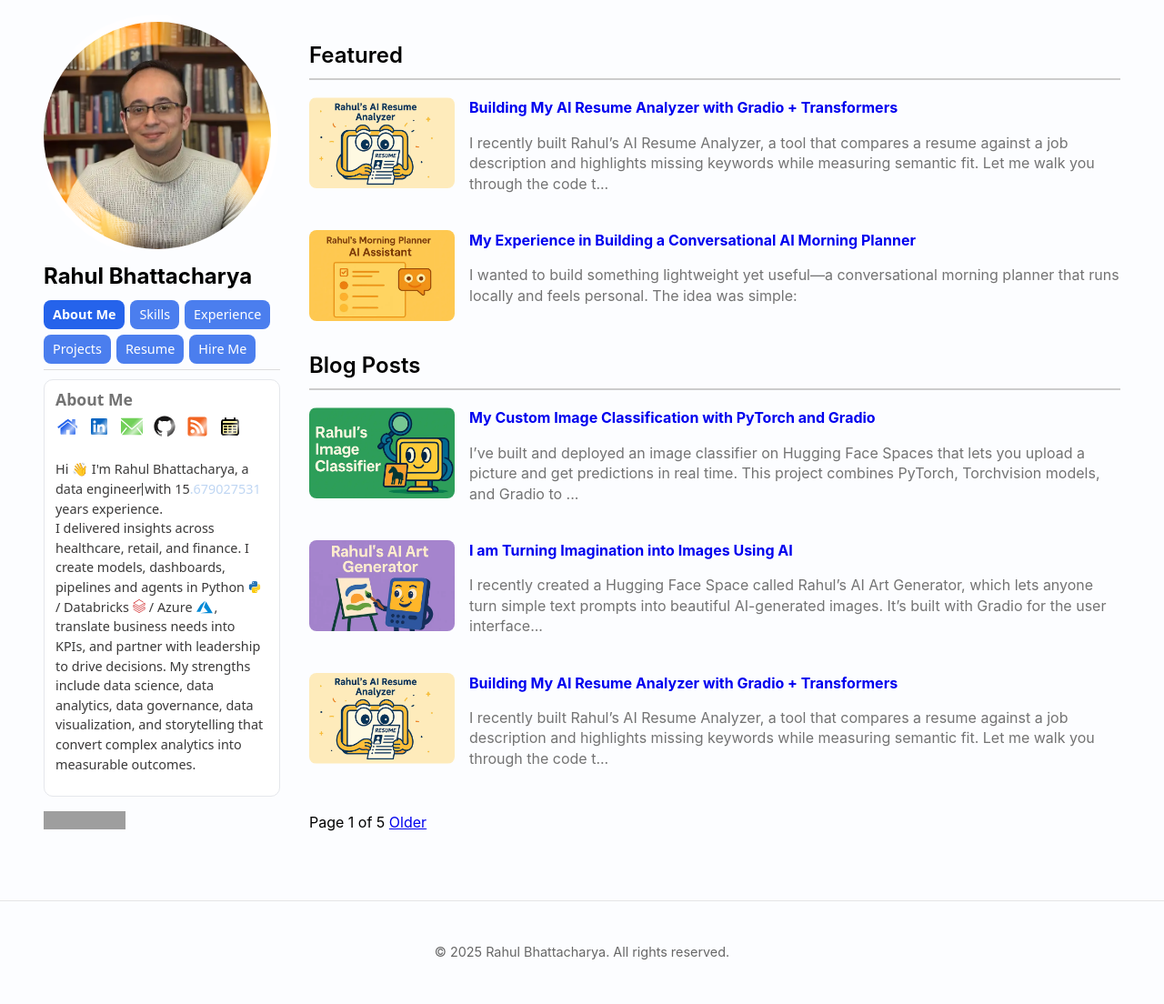
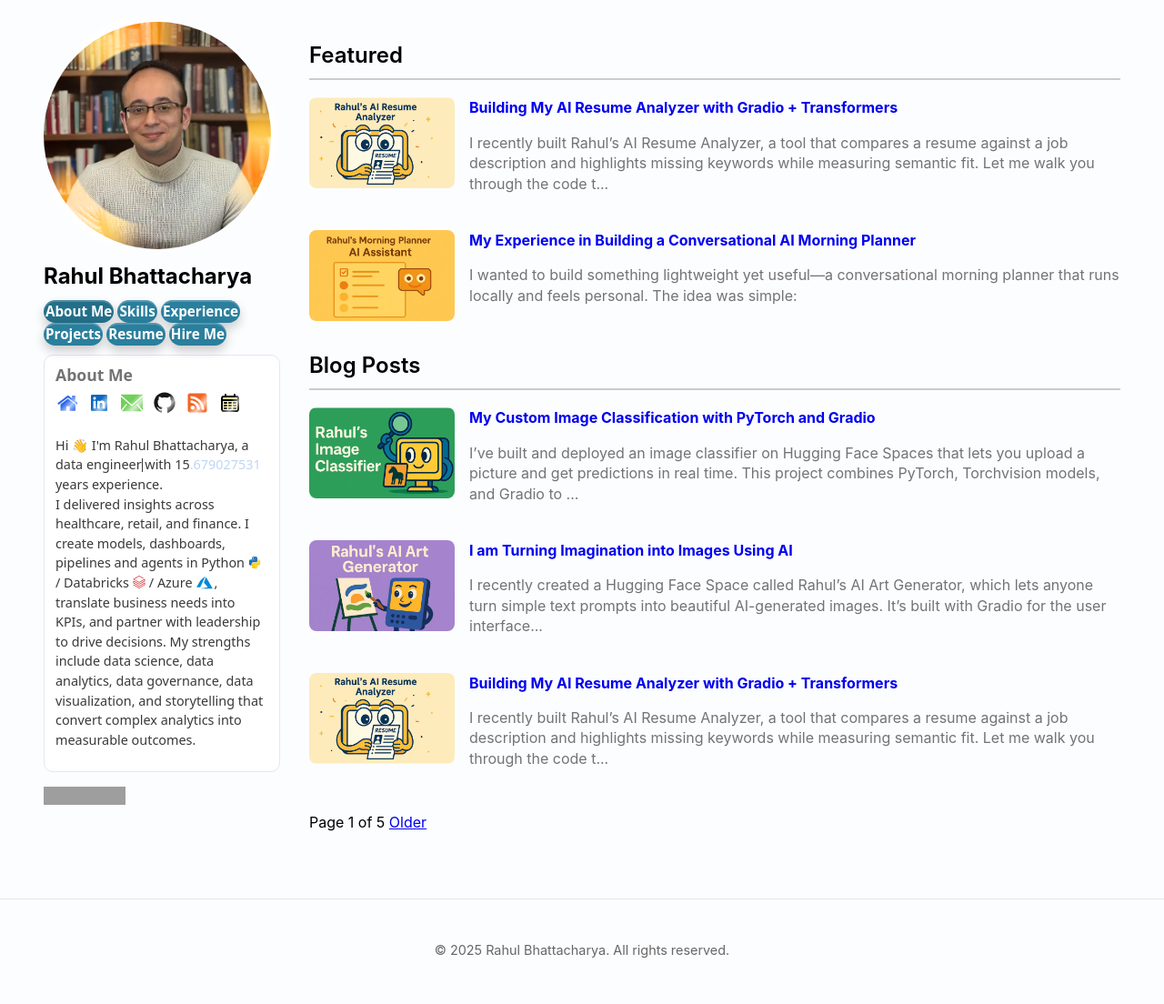
Before and after one commit to RahulBhattacharya1/RahulBhattacharya1.github.io, a Jekyll site: the page built from index.html, in a window 1280 px wide. Shown: the whole page at 91% size. Built offline with Jekyll 4.4.1, drawn with Linux system fonts in a browser that asks for light colours; the list of posts is cut into pages by our own code; grey boxes are pictures that could not be loaded.

Commit message:
Update main.scss

```diff
--- a/assets/css/main.scss
+++ b/assets/css/main.scss
@@ -987,48 +987,54 @@ pre {
   font-family: system-ui, sans-serif;
 }
 
-/* Make the buttons content-sized and allow wrapping if needed */
-.bio-tabs .tab-buttons{
-  display: flex;
-  flex-wrap: wrap;         /* prevents horizontal overflow */
-  gap: 6px;
-  border-bottom: 1px solid #ddd;
-  padding-bottom: 6px;
-  /*margin-top: 0.75rem;*/
+/* Pill buttons */
+.bio-tabs .tab-btn{
+  display: inline-flex;
+  align-items: center;
+  justify-content: center;
+  flex: 0 0 auto;
+
+  padding: 2px 2px;          /* roomier, like the sample */
+  font-size: 0.95rem;
+  font-weight: 600;
+
+  color: #fff;
+  background: #2a7f9d;         /* teal/blue */
+  border: none;
+  border-radius: 9999px;       /* pill shape */
+
+  /* soft depth + slight top highlight */
+  box-shadow:
+    0 6px 12px rgba(0,0,0,.20),
+    inset 0 2px 0 rgba(255,255,255,.20);
+
+  text-decoration: none;
+  cursor: pointer;
+  transition: transform .12s ease, box-shadow .15s ease, filter .15s ease;
 }
 
-/* Tight, small pills */
-.bio-tabs .tab-btn{
-  flex: 0 0 auto;          /* fit to content, don't stretch */
-  padding: 6px 10px;
-  font-size: 0.9rem;
-  background: #4B7EEE;
-  border: 0px solid #80A8FF;
-  border-radius: 8px;
-  cursor: pointer;
-  transition: background .2s, border-color .2s;
-  text-decoration: none;
+/* make sure our :hover beats the generic .tab-btn:hover rule below */
+.bio-tabs .tab-btn:hover{
+  transform: translateY(-1px);
+  box-shadow:
+    0 10px 18px rgba(0,0,0,.24),
+    inset 0 2px 0 rgba(255,255,255,.20);
+  filter: brightness(1.03);
+}
+
+.bio-tabs .tab-btn:active{
+  transform: translateY(0);
+  box-shadow:
+    inset 0 2px 4px rgba(0,0,0,.25),
+    0 4px 8px rgba(0,0,0,.18);
+}
+
+/* active tab stays filled, a touch darker */
+.bio-tabs .tab-btn.active{
+  background: #236f89;
   color: #fff;
 }
 
-.tab-btn:last-child {
-  border: 0px solid #ddd;
-}
-
-.tab-btn:hover {
-  background: #336EEE;
-  text-decoration: none;
-  color: #fff;
-}
-
-/* Active state as a filled pill (still compact) */
-.bio-tabs .tab-btn.active{
-  background: #2563eb;
-  border: 0px solid #0442CA;
-  font-weight: 600;
-  text-decoration: none;
-  color: #fff;
-}
 
 /* Keep the content box within the sidebar */
 .bio-tabs .tab-content{
```
